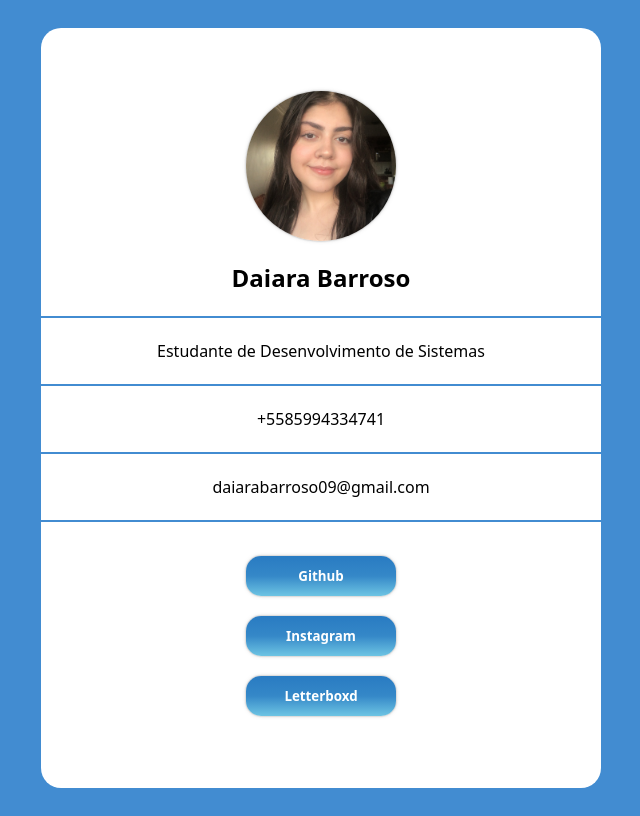
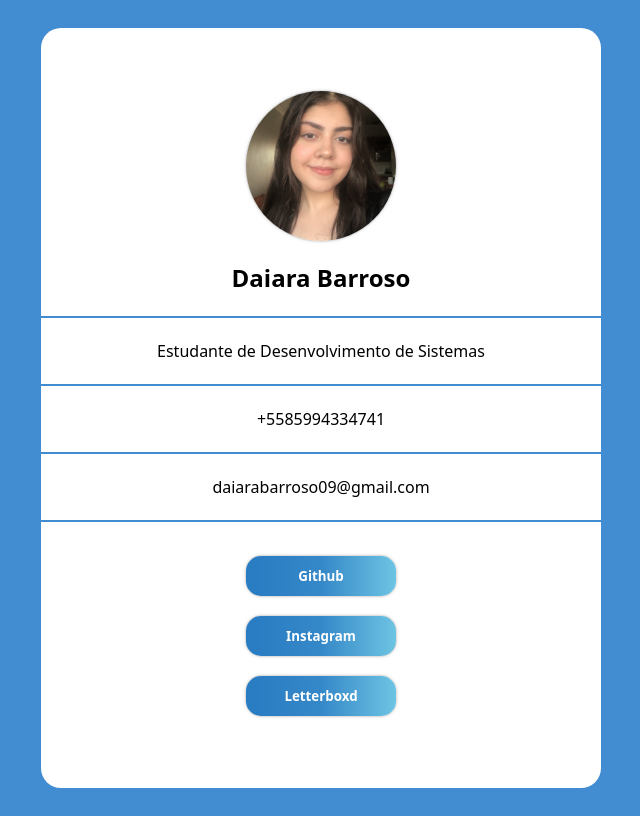
Before and after one commit to daiaraaa/-projeto3-criando-um-componente-profile, a React (Vite) app: page / in a window 1280 px wide. Shown: the whole page, without its empty margins (319-959 px from the left). Built offline with nearby package versions, Linux system fonts and the light colour scheme.

Commit message:
Update styles.module.css

```diff
--- a/src/components/Profile/styles.module.css
+++ b/src/components/Profile/styles.module.css
@@ -62,7 +62,7 @@ button{
     transition: .3s;
     color: white;
     border: none;
-    background: linear-gradient(#297BC2,#3588C8, #6DC4E3);
+    background: linear-gradient(90deg, #297BC2,#3588C8, #6DC4E3);
     box-shadow:
     0 0 1px rgba(0, 0, 0, 0.1),
     0 0 2px rgba(0, 0, 0, 0.1),
```
